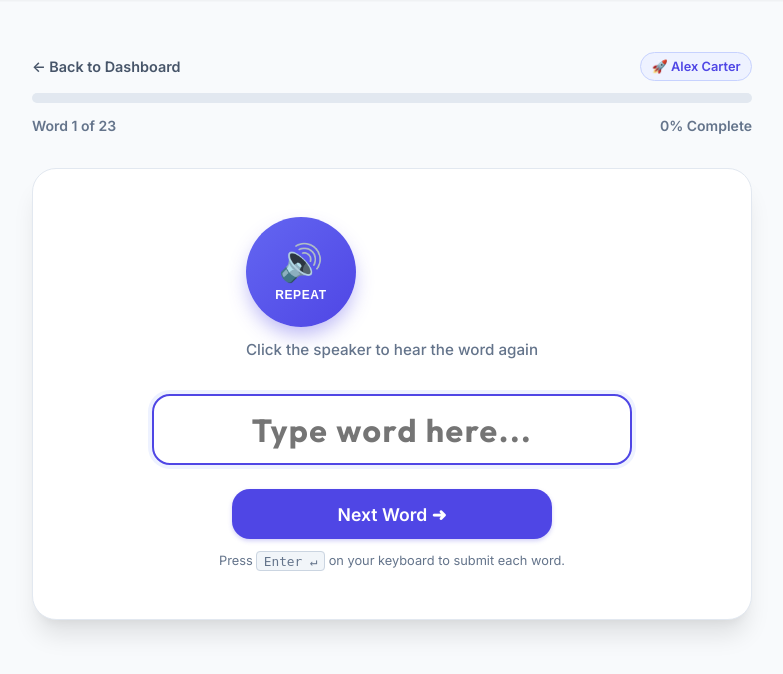
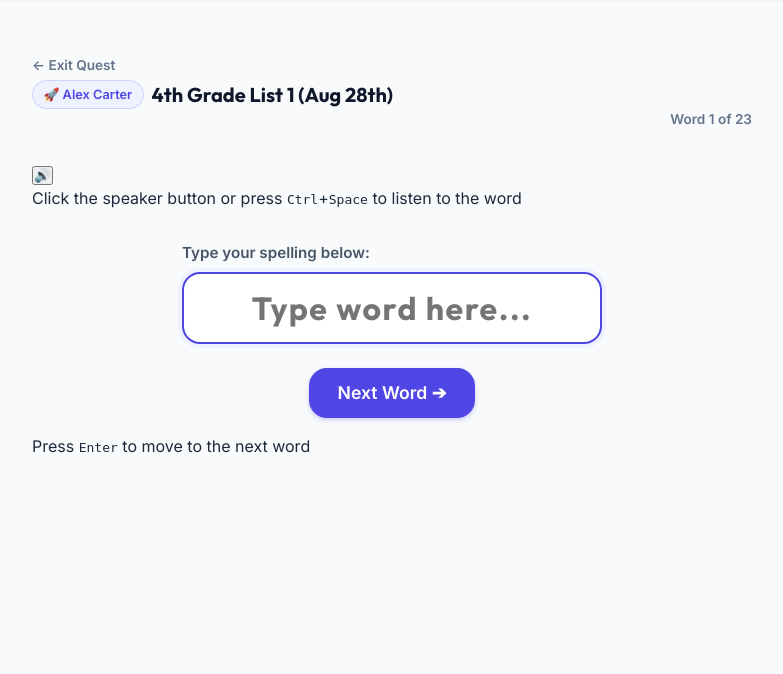
Before and after one commit to edwin-yan/Dictation, a Flask app: page /challenge/1 in a window 1280 px wide. Shown: the part 65-739 px from the top of the page, without its empty margins (248-1031 px from the left). Run offline with Flask 3, Linux system fonts and the light colour scheme; data comes from the database, SQL or seed files in the repository.

Commit message:
UI and TTS issue resolve

```diff
--- a/app/templates/test.html
+++ b/app/templates/test.html
@@ -3,44 +3,49 @@
 {% block title %}{{ test_title }} - Spelling Quest{% endblock %}
 
 {% block content %}
-<div class="test-container">
-    <!-- Test Header with Progress -->
+<div class="test-container" id="test-view">
+    <!-- Progress Header -->
     <div class="test-header">
-        <div style="display: flex; justify-content: space-between; align-items: center; margin-bottom: 0.75rem;">
+        <div>
             <a href="{{ url_for('student.dashboard', student_id=student.id) }}"
-               style="font-size: 0.9rem; font-weight: 600; color: var(--slate-600);">
-                ← Back to Dashboard
+               style="color: var(--slate-500); font-size: 0.85rem; font-weight: 600;">
+                ← Exit Quest
             </a>
+            <div style="display: flex; align-items: center; gap: 0.5rem; margin-top: 0.25rem;">
                 <span class="badge badge-primary">{{ student.avatar }} {{ student.name }}</span>
-        </div>
-
-        <div class="progress-bar-container">
-            <div class="progress-bar-fill" id="progress-fill" style="width: 0%;"></div>
-        </div>
-
-        <div class="progress-label">
-            <span id="progress-text">Word 1 of {{ words|length }}</span>
-            <span id="progress-percentage">0% Complete</span>
+                <h2 style="font-size: 1.25rem; color: var(--slate-900);">{{ test_title }}</h2>
             </div>
         </div>
 
-    <!-- Active Challenge Stage Card -->
-    <div class="test-stage-card" id="test-stage">
-        <!-- Big Animated Audio Repeat Button -->
-        <div>
-            <button class="audio-speaker-button" id="audio-speaker-btn"
-                    title="Click to repeat audio dictation (Shortcut: Ctrl+Space)">
-                <span class="audio-icon">🔊</span>
-                <span class="audio-label">Repeat</span>
-            </button>
-            <p class="audio-hint" style="margin-top: 0.75rem;">
-                Click the speaker to hear the word again
-            </p>
+        <div style="text-align: right;">
+            <div style="font-size: 0.85rem; color: var(--text-muted); font-weight: 600;">
+                <span id="progress-text">Word 1 of {{ words|length }}</span>
+            </div>
+            <div class="progress-bar-bg" style="width: 140px; margin-top: 0.35rem;">
+                <div class="progress-bar-fill" id="progress-fill" style="width: 0%;"></div>
+            </div>
+        </div>
     </div>
 
-        <!-- Spelling Input Form -->
-        <form id="test-form" class="test-input-wrapper">
-            <div class="form-group" style="margin-bottom: 1.5rem;">
+    <!-- Interactive Question Box -->
+    <div class="test-box">
+        <!-- Big Audio Button & Hint -->
+        <div style="margin-bottom: 2rem;">
+            <button class="btn-repeat-audio" id="btn-play-audio"
+                    title="Repeat Audio (Shortcut: Ctrl+Space or Cmd+Space)">
+                🔊
+            </button>
+            <div class="audio-hint-text">
+                Click the speaker button or press <kbd>Ctrl</kbd>+<kbd>Space</kbd> to listen to the word
+            </div>
+        </div>
+
+        <!-- Student Input Area -->
+        <div style="max-width: 420px; margin: 0 auto 1.5rem auto;">
+            <label class="form-label" for="spelling-input"
+                   style="font-size: 0.95rem; color: var(--slate-600); margin-bottom: 0.5rem;">
+                Type your spelling below:
+            </label>
             <input
                     type="text"
                     id="spelling-input"
@@ -51,27 +56,25 @@
                     autocapitalize="off"
                     spellcheck="false"
                     autofocus
-                        required
             >
         </div>
 
-            <div class="test-controls">
-                <button type="submit" id="next-btn" class="btn btn-primary btn-lg"
-                        style="width: 100%; max-width: 320px;">
-                    Next Word ➜
+        <!-- Actions & Keyboard Hint -->
+        <div style="display: flex; justify-content: center; align-items: center; gap: 1rem;">
+            <button class="btn btn-primary btn-lg" id="btn-submit-word" style="min-width: 160px;">
+                Next Word ➔
             </button>
         </div>
-            <p style="font-size: 0.8rem; color: var(--text-muted); margin-top: 0.75rem;">
-                Press <kbd
-                    style="background: var(--slate-100); padding: 0.1rem 0.4rem; border-radius: 4px; border: 1px solid var(--slate-300);">Enter
-                ↵</kbd> on your keyboard to submit each word.
-            </p>
-        </form>
+        <div class="audio-hint-text" style="margin-top: 1rem;">
+            Press <kbd>Enter</kbd> to move to the next word
+        </div>
+    </div>
 </div>
 
-    <!-- Loading / Submitting Stage -->
-    <div class="test-stage-card" id="loading-stage" style="display: none;">
-        <div style="font-size: 3.5rem; animation: pulse-ring 1.5s infinite; border-radius: 50%;">⭐</div>
+<!-- Saving / Submitting Overlay (Hidden by default) -->
+<div id="submitting-overlay" style="display: none; text-align: center; padding: 4rem 2rem;">
+    <div class="card" style="max-width: 480px; margin: 0 auto; padding: 3rem;">
+        <div style="font-size: 3.5rem; margin-bottom: 1rem;">🎉</div>
         <h2>Awesome Effort!</h2>
         <p style="color: var(--text-muted);">Grading and saving your spelling quest results...</p>
     </div>
```
Also changed, not shown: app/routes/admin.py (+11 -0 lines), app/services/speech.py (+18 -2 lines), app/templates/admin/index.html (+14 -0 lines). Lines whose indentation alone changed are shown as unchanged.
